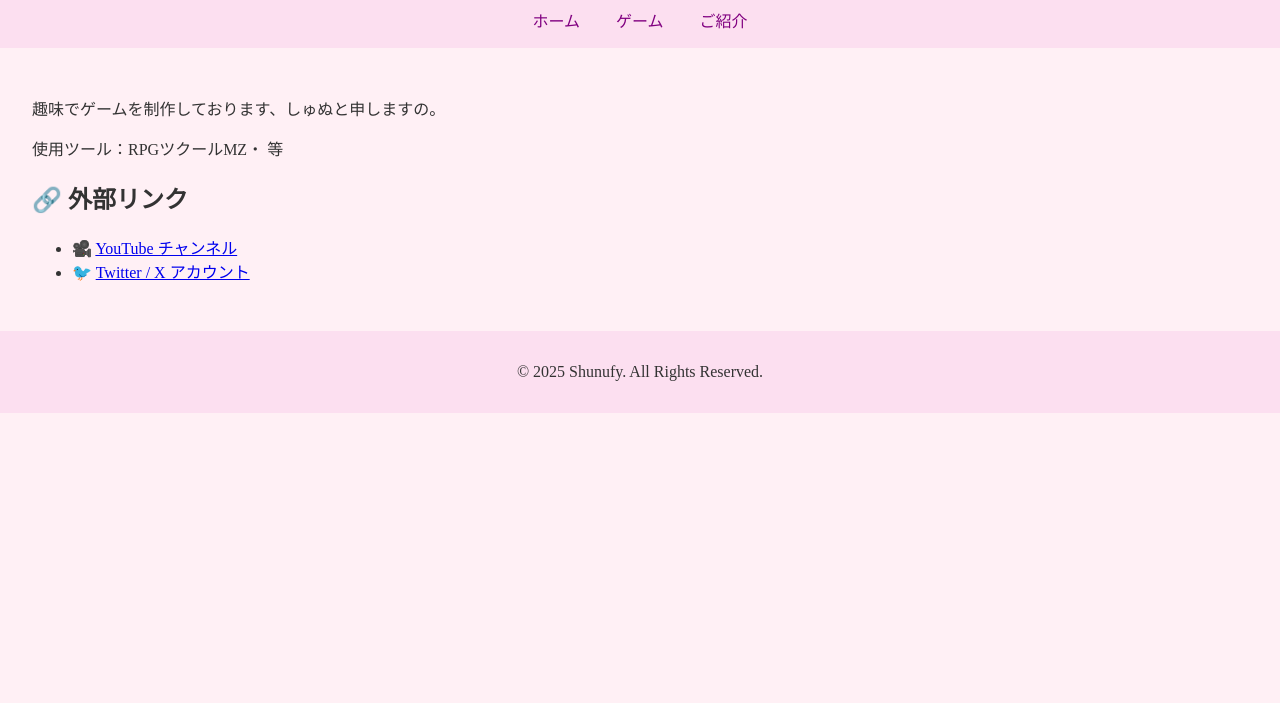
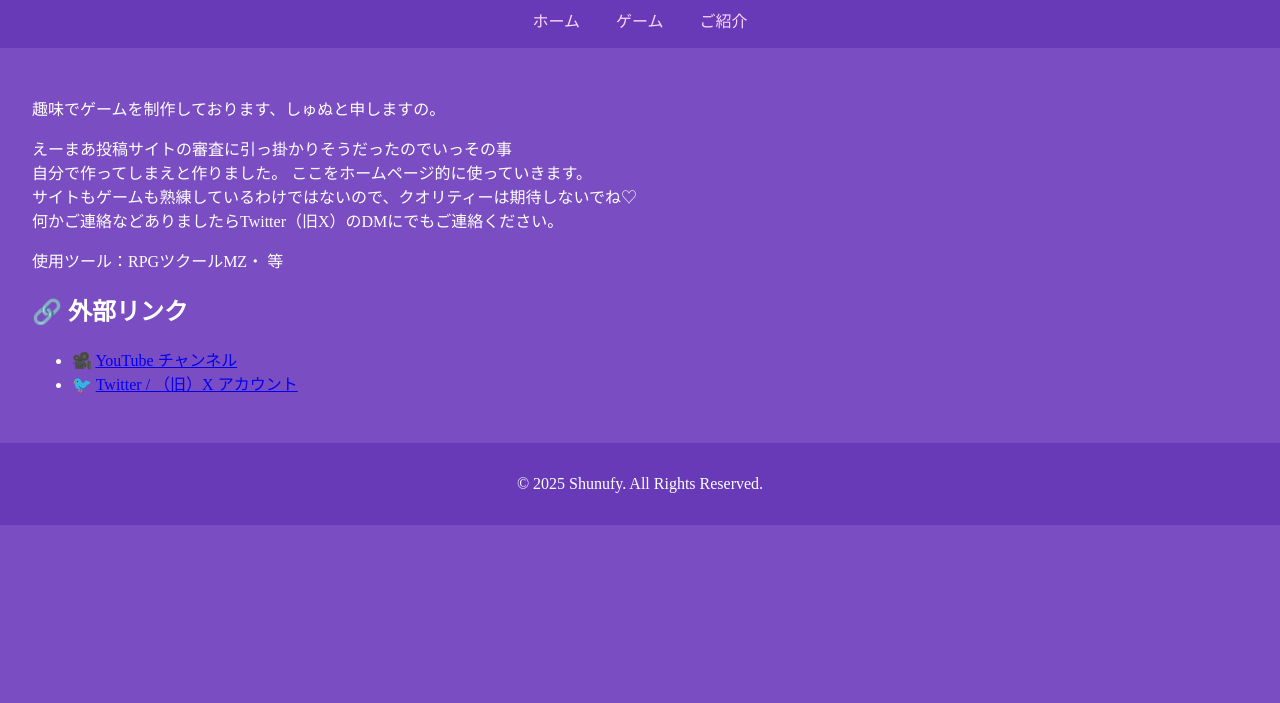
Before and after one commit to shunufy/shunufy.github.io, a plain HTML site: page about.html in a window 1280 px wide. Shown: the part 97-800 px from the top of the page. Drawn offline with Linux system fonts and the light colour scheme.

Commit message:
色変更

```diff
--- a/about.html
+++ b/about.html
@@ -16,12 +16,16 @@
   </header>
   <main>
     <p>趣味でゲームを制作しております、しゅぬと申しますの。</p>
+    <p>えーまあ投稿サイトの審査に引っ掛かりそうだったのでいっその事<br>
+      自分で作ってしまえと作りました。 ここをホームページ的に使っていきます。<br>
+      サイトもゲームも熟練しているわけではないので、クオリティーは期待しないでね♡  <br>
+      何かご連絡などありましたらTwitter（旧X）のDMにでもご連絡ください。
     <p>使用ツール：RPGツクールMZ・ 等</p>
 
   <h2>🔗 外部リンク</h2>
   <ul>
     <li>🎥 <a href="https://www.youtube.com/@shunusann" target="_blank">YouTube チャンネル</a></li>
-    <li>🐦 <a href="https://x.com/CShunufy" target="_blank">Twitter / X アカウント</a></li>
+    <li>🐦 <a href="https://x.com/CShunufy" target="_blank">Twitter / （旧）X アカウント</a></li>
   </ul>
   </main>
   <footer>
--- a/style.css
+++ b/style.css
@@ -1,7 +1,7 @@
 body {
-  background: #fff0f5;
+  background: #7B4DC2;
   font-family: "Hiragino Mincho ProN", serif;
-  color: #333;
+  color: #ffffff;
   margin: 0;
   padding: 0;
 }
@@ -9,13 +9,13 @@ body {
 header, footer {
   text-align: center;
   padding: 1em;
-  background-color: #fcdff0;
+  background-color: #693AB7;
 }
 
 nav a {
   margin: 0 1em;
   text-decoration: none;
-  color: #800080;
+  color: #ffd6ff;
 }
 
 main {
```
